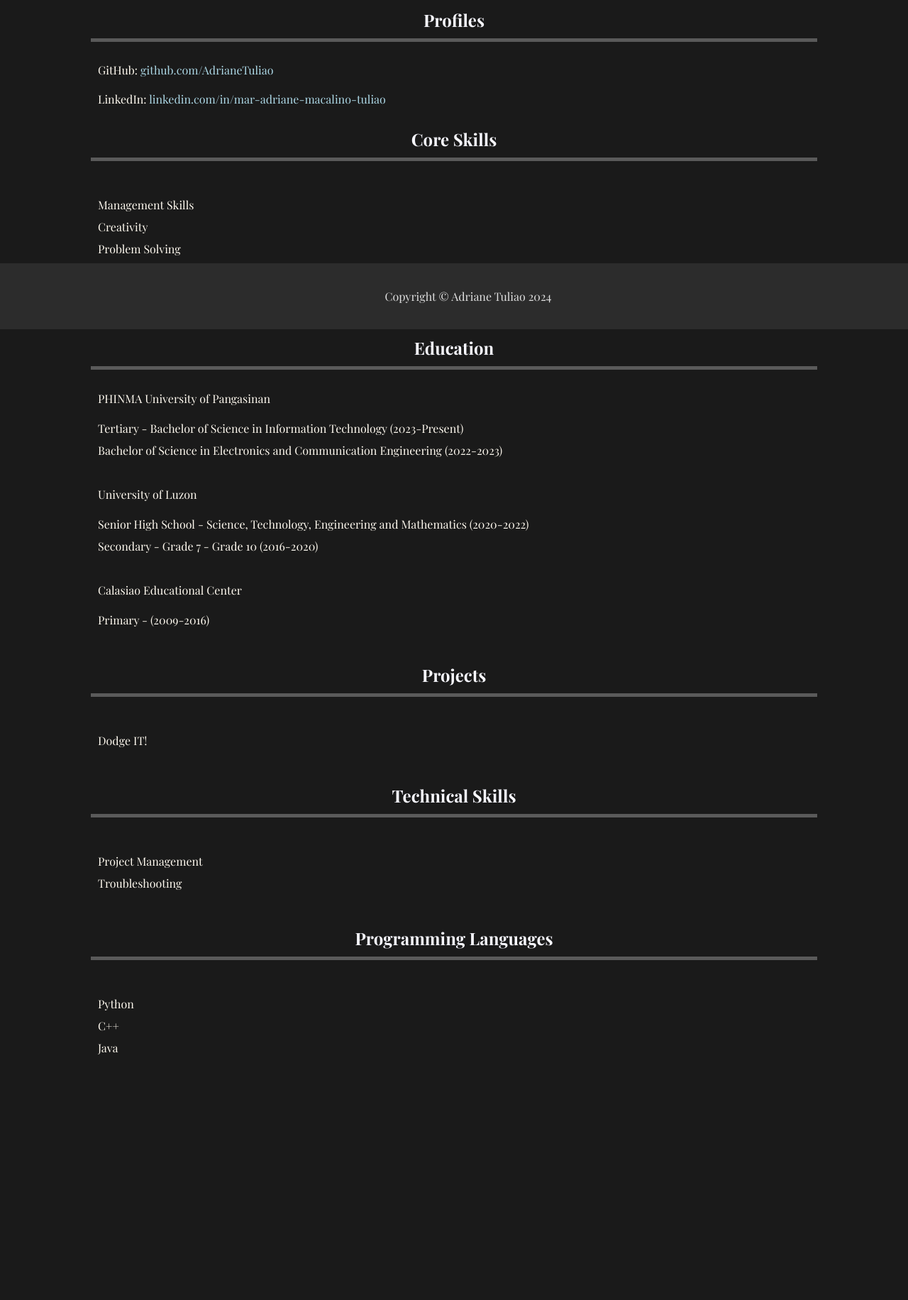
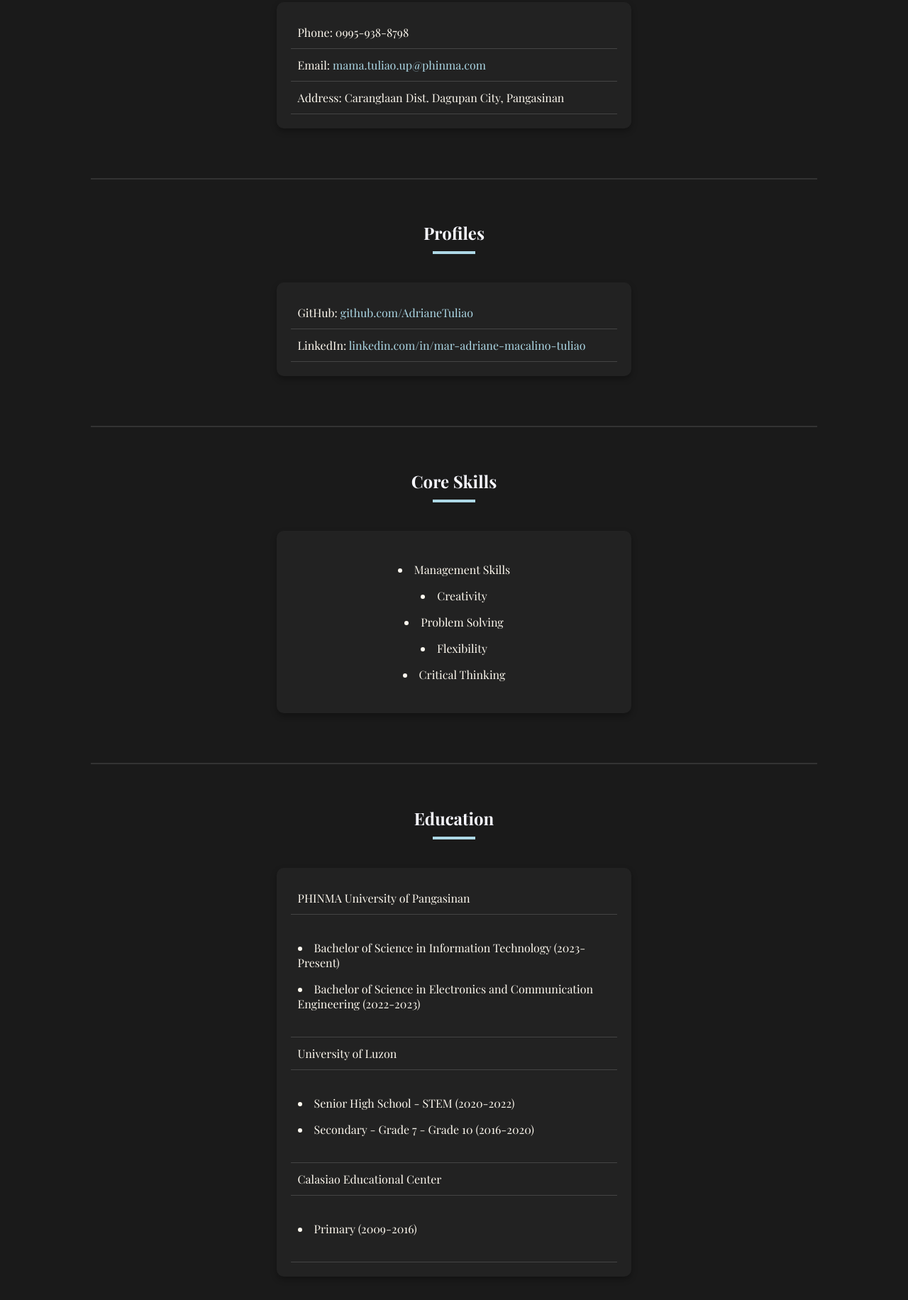
Before and after one commit to AdrianeTuliao/Portfolio, a plain HTML site: page Resume.html in a window 1280 px wide. Shown: the part 336-2168 px from the top of the page at 71% size. Before the commit the page ends 2000 px from the top, so only its background shows below. Drawn offline with nearby package versions, Linux system fonts and the light colour scheme.

Commit message:
Updated portfolio styling and layout

```diff
--- a/Resume.html
+++ b/Resume.html
@@ -1,5 +1,6 @@
 <!DOCTYPE html>
 <html lang="en">
+
 <head>
     <meta charset="UTF-8">
     <meta name="viewport" content="width=device-width, initial-scale=1.0">
@@ -13,52 +14,87 @@
             margin: 0;
             padding: 0;
             text-align: center;
+            scroll-behavior: smooth;
         }
-        h1, h2, h3, h5 {
+
+        h1, h2, h3 {
             color: ghostwhite;
+            margin-bottom: 15px;
         }
+
         a {
             color: lightblue;
             text-decoration: none;
+            transition: color 0.3s ease;
         }
+
+        a:hover {
+            color: cyan;
+        }
+
         section {
-            margin: 20px auto;
-            width: 80%;
-            text-align: center;
+            padding: 40px 0;
+            border-bottom: 2px solid #333;
+            margin: 0 10%;
         }
+
         section h2 {
-            border-bottom: 5px solid #5a5a5a;
+            margin-bottom: 20px;
+            position: relative;
+            display: inline-block;
             padding-bottom: 10px;
         }
+
+        section h2::after {
+            content: '';
+            display: block;
+            width: 60px;
+            height: 4px;
+            background-color: lightblue;
+            margin: 10px auto;
+        }
+
+        .content-wrapper {
+            display: flex;
+            justify-content: space-around;
+            align-items: flex-start;
+            flex-wrap: wrap;
+        }
+
+        .box {
+            background-color: #222;
+            box-shadow: 0 4px 8px rgba(0, 0, 0, 0.3);
+            padding: 20px;
+            width: 45%;
+            margin-bottom: 30px;
+            border-radius: 10px;
+            transition: transform 0.3s;
+        }
+
+        .box:hover {
+            transform: translateY(-10px);
+        }
+
         table {
-            margin: 0 auto;
             width: 100%;
             border-collapse: collapse;
         }
+
         th, td {
-            padding: 10px;
+            padding: 12px 10px;
+            border-bottom: 1px solid #444;
             text-align: left;
         }
+
         ul {
-            list-style-type: none;
-            padding: 0;
+            list-style-position: inside;
+            padding-left: 0;
         }
+
         ul li {
-            padding: 5px 0;
+            padding: 8px 0;
         }
-        .footer {
-            background: #2c2c2c;
-            color: #e0e0e0;
-            width: 100%;
-            padding: 20px;
-            text-align: center;
-            position: fixed;
-            bottom: 0;
-        }
-        .footer img {
-            width: 50px;
-            height: 50px;
-        }
+
         .back-button {
             background-color: #444444;
             color: #e0e0e0;
@@ -66,63 +102,52 @@
             text-decoration: none;
             border-radius: 5px;
             border: 2px solid #e0e0e0;
-            position: absolute;
+            position: fixed;
             top: 20px;
             left: 20px;
+            transition: background-color 0.3s ease;
         }
+
         .back-button:hover {
             background-color: #5a5a5a;
         }
 
+        .footer {
+            background: #2c2c2c;
+            color: #e0e0e0;
+            padding: 20px;
+            text-align: center;
+            margin-top: 50px;
+            box-shadow: 0 -4px 8px rgba(0, 0, 0, 0.3);
+        }
+
         @media (max-width: 768px) {
+            .box {
+                width: 100%;
+            }
+
             section {
-                width: 95%;
-            }
-            .back-button {
-                top: 10px;
-                left: 10px;
-                padding: 8px 15px;
-                font-size: 14px;
-            }
-            table, th, td {
-                font-size: 14px;
-            }
-            .footer {
-                padding: 10px;
-                font-size: 14px;
+                margin: 0 5%;
             }
         }
-
-        @media (max-width: 480px) {
-            .back-button {
-                font-size: 12px;
-                padding: 6px 10px;
-                top: 5px;
-                left: 5px;
-            }
-            table, th, td {
-                font-size: 12px;
-            }
-            section {
-                width: 100%;
-            }
-        }
-
     </style>
 </head>
+
 <body>
+
     <a href="index.html" class="back-button">Back</a>
 
-    <!-- Header section -->
+    <!-- Header Section -->
     <section>
         <h1>MAR ADRIANE M. TULIAO</h1>
         <h3>2nd- BS Information Technology</h3>
-        <hr>
     </section>
 
     <!-- Contact Information -->
     <section>
         <h2>Contact Information</h2>
+        <div class="content-wrapper">
+            <div class="box">
                 <table>
                     <tr>
                         <td>Phone: 0995-938-8798</td>
@@ -134,27 +159,32 @@
                         <td>Address: Caranglaan Dist. Dagupan City, Pangasinan</td>
                     </tr>
                 </table>
+            </div>
+        </div>
     </section>
 
     <!-- Profiles -->
     <section>
         <h2>Profiles</h2>
+        <div class="content-wrapper">
+            <div class="box">
                 <table>
                     <tr>
-                <td>GitHub: <a href="https://adrianetuliao.github.io/Portfolio/?authuser=0" target="_blank">github.com/AdrianeTuliao</a></td>
+                        <td>GitHub: <a href="https://github.com/adrianetuliao" target="_blank">github.com/AdrianeTuliao</a></td>
                     </tr>
                     <tr>
                         <td>LinkedIn: <a href="https://www.linkedin.com/in/mar-adriane-macalino-tuliao" target="_blank">linkedin.com/in/mar-adriane-macalino-tuliao</a></td>
                     </tr>
                 </table>
+            </div>
+        </div>
     </section>
 
     <!-- Core Skills -->
     <section>
         <h2>Core Skills</h2>
-        <table>
-            <tr>
-                <td>
+        <div class="content-wrapper">
+            <div class="box">
                 <ul>
                     <li>Management Skills</li>
                     <li>Creativity</li>
@@ -162,98 +192,97 @@
                     <li>Flexibility</li>
                     <li>Critical Thinking</li>
                 </ul>
-                </td>
-            </tr>
-        </table>
+            </div>
+        </div>
     </section>
 
     <!-- Education -->
     <section>
         <h2>Education</h2>
+        <div class="content-wrapper">
+            <div class="box">
                 <table>
                     <tr>
+                        <td>PHINMA University of Pangasinan</td>
+                    </tr>
+                    <tr>
                         <td>
-                    PHINMA University of Pangasinan
                             <ul>
-                        <li>Tertiary - Bachelor of Science in Information Technology (2023-Present)</li>
+                                <li>Bachelor of Science in Information Technology (2023-Present)</li>
                                 <li>Bachelor of Science in Electronics and Communication Engineering (2022-2023)</li>
                             </ul>
                         </td>
                     </tr>
                     <tr>
+                        <td>University of Luzon</td>
+                    </tr>
+                    <tr>
                         <td>
-                    University of Luzon
                             <ul>
-                        <li>Senior High School - Science, Technology, Engineering and Mathematics (2020-2022)</li>
+                                <li>Senior High School - STEM (2020-2022)</li>
                                 <li>Secondary - Grade 7 - Grade 10 (2016-2020)</li>
                             </ul>
                         </td>
                     </tr>
                     <tr>
+                        <td>Calasiao Educational Center</td>
+                    </tr>
+                    <tr>
                         <td>
-                    Calasiao Educational Center
                             <ul>
-                        <li>Primary - (2009-2016)</li>
+                                <li>Primary (2009-2016)</li>
                             </ul>
                         </td>
                     </tr>
                 </table>
+            </div>
+        </div>
     </section>
 
     <!-- Projects -->
     <section>
         <h2>Projects</h2>
-        <table>
-            <tr>
-                <td>
+        <div class="content-wrapper">
+            <div class="box">
                 <ul>
                     <li>Dodge IT!</li>
                 </ul>
-                </td>
-            </tr>
-        </table>
+            </div>
+        </div>
     </section>
 
     <!-- Technical Skills -->
     <section>
         <h2>Technical Skills</h2>
-        <table>
-            <tr>
-                <td>
+        <div class="content-wrapper">
+            <div class="box">
                 <ul>
                     <li>Project Management</li>
                     <li>Troubleshooting</li>
                 </ul>
-                </td>
-            </tr>
-        </table>
+            </div>
+        </div>
     </section>
 
     <!-- Programming Languages -->
     <section>
         <h2>Programming Languages</h2>
-        <table>
-            <tr>
-                <td>
+        <div class="content-wrapper">
+            <div class="box">
                 <ul>
                     <li>Python</li>
                     <li>C++</li>
                     <li>Java</li>
                 </ul>
-                </td>
-            </tr>
-        </table>
+            </div>
+        </div>
     </section>
-    <br>
-    <br>
-    <br>
-    <br>
-    <br>
-    <br>
 
     <!-- Footer -->
     <div class="footer">
         <p>Copyright © Adriane Tuliao 2024</p>
     </div>
+
 </body>
+
 </html>
```
Lines whose indentation alone changed are shown as unchanged.
